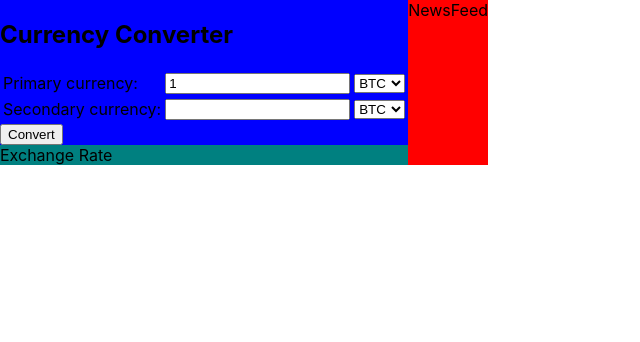
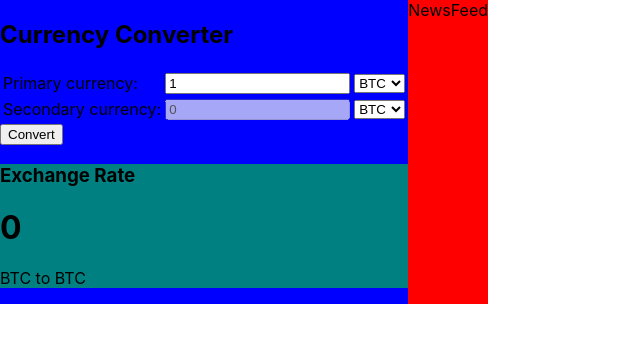
Before and after one commit to 1988db/API_Project_Crypto_Dashboard, a React (Create React App) app: page / in a window 1280 px wide. Shown: the top 342 px of the page, without its empty margins (0-640 px from the left). Built offline with nearby package versions, Linux system fonts and the light colour scheme.

Commit message:
exchange rates feature added

```diff
--- a/src/components/CurrencyConverter.js
+++ b/src/components/CurrencyConverter.js
@@ -7,7 +7,8 @@ const CurrencyConverter = () => {
   const [chosenPrimaryCurrency, setChosenPrimaryCurrency] = useState('BTC');
   const [chosenSecondaryCurrency, setChosenSecondaryCurrency] = useState('BTC');
   const [amount, setAmount] = useState(1);
-  console.log(amount);
+  const [exchangeRate, setExchangeRate] = useState(0);
+  const [result, setResult] = useState(0);
 
   const convert = () => {
 
@@ -23,12 +24,14 @@ const CurrencyConverter = () => {
        };
 
        axios.request(options).then(function (response) {
-	     console.log(response.data);
+	     console.log(response.data['Realtime Currency Exchange Rate']['5. Exchange Rate']);
+       setExchangeRate(response.data['Realtime Currency Exchange Rate']['5. Exchange Rate']);
+       setResult(response.data['Realtime Currency Exchange Rate']['5. Exchange Rate'] * amount)
        }).catch(function (error) {
 	     console.error(error);
        });
   }
-
+    console.log(exchangeRate)
     return (
       <div className="currency-converter">
         <h2>Currency Converter</h2>
@@ -62,7 +65,8 @@ const CurrencyConverter = () => {
                 <input
                   type="number"
                   name="currency-amount-2"
-                  value = {""}>
+                  value = {result}
+                  disabled={true}>
                 </input>
               </td>
               <td>
@@ -79,7 +83,11 @@ const CurrencyConverter = () => {
         </table>
         <button id="convert-button" onClick={convert}>Convert</button>
         </div>
-        <ExchangeRate/>
+        <ExchangeRate
+        exchangeRate={exchangeRate}
+        chosenPrimaryCurrency={chosenPrimaryCurrency}
+        chosenSecondaryCurrency={chosenSecondaryCurrency}
+        />
       </div>
     );
   }
--- a/src/components/ExchangeRate.js
+++ b/src/components/ExchangeRate.js
@@ -1,7 +1,9 @@
-const ExchangeRate = () => {
+const ExchangeRate = ({exchangeRate, chosenPrimaryCurrency, chosenSecondaryCurrency}) => {
     return (
       <div className="exchange-rate">
-        Exchange Rate
+        <h3>Exchange Rate</h3>
+        <h1>{exchangeRate}</h1>
+        <p>{chosenPrimaryCurrency} to {chosenSecondaryCurrency}</p>
       </div>
     );
   }
```
